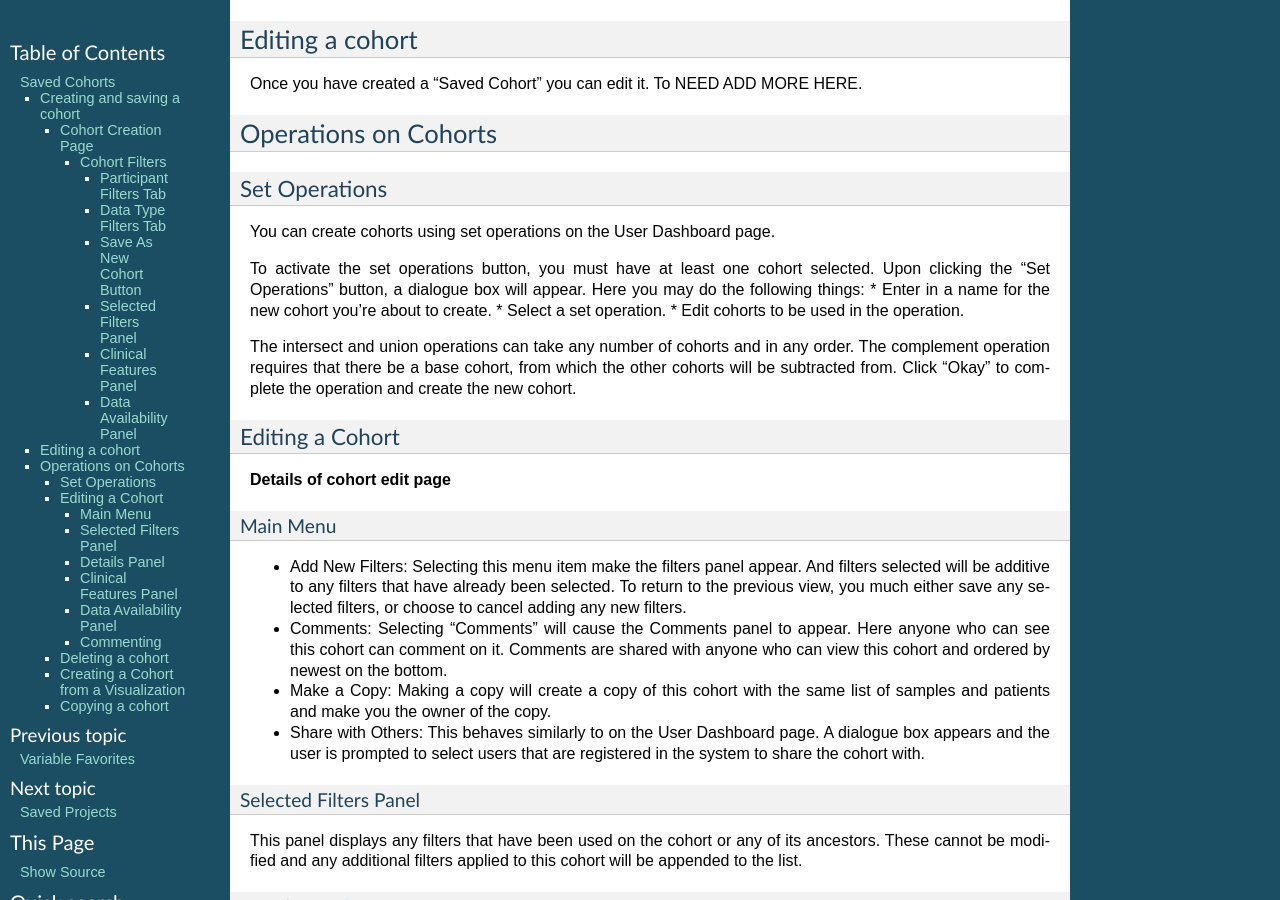
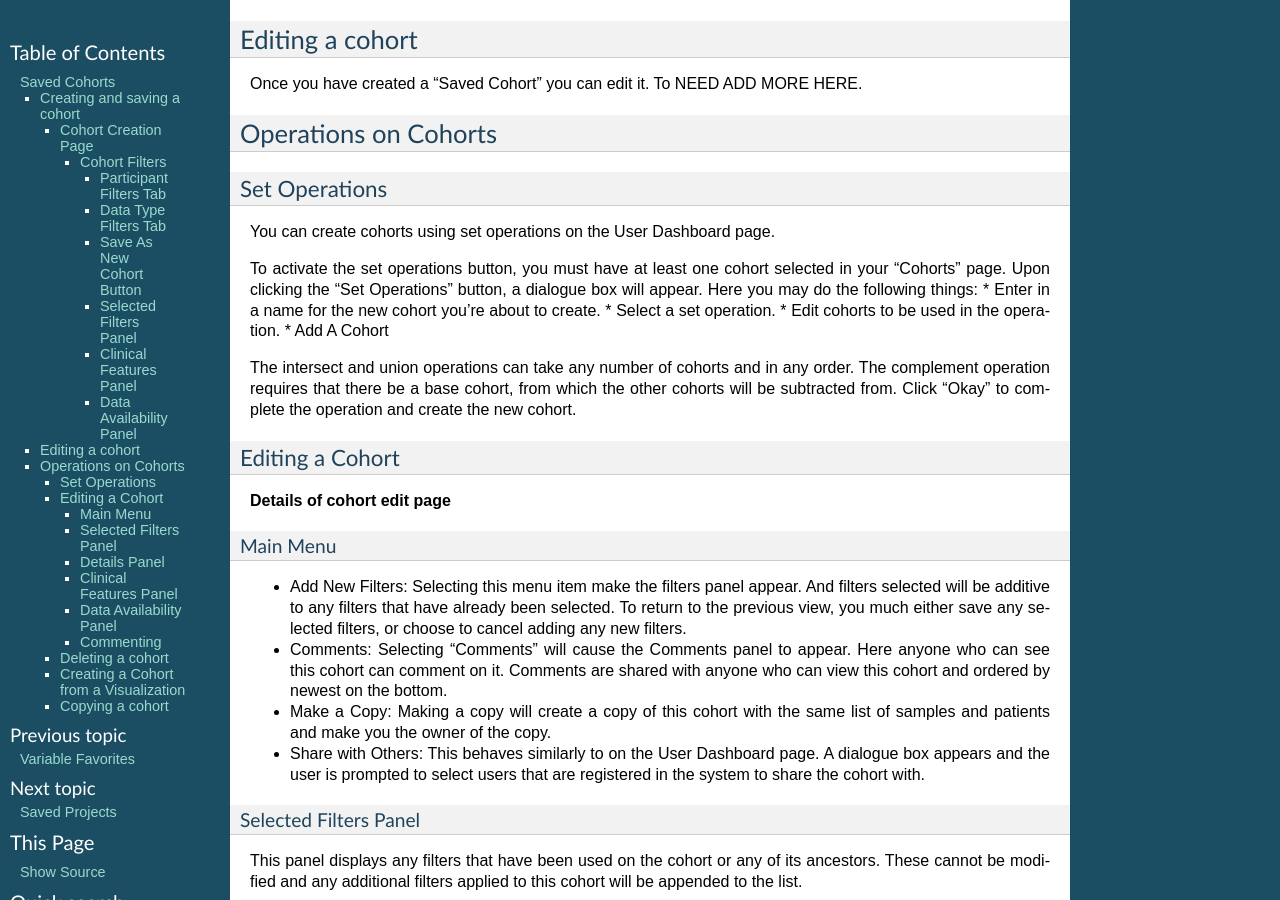
Before and after one commit to isb-cgc/readthedocs, a Sphinx documentation site: the page built from docs/source/sections/webapp/Saved-Cohorts.rst, in a window 1280 px wide and 900 px high, scrolled down 1885 px. Built offline with Sphinx 7.4.7, drawn with Linux system fonts in a browser that asks for light colours.

Commit message:
Update Saved-Cohorts.rst

```diff
--- a/docs/source/sections/webapp/Saved-Cohorts.rst
+++ b/docs/source/sections/webapp/Saved-Cohorts.rst
@@ -113,11 +113,12 @@ Set Operations
 
 You can create cohorts using set operations on the User Dashboard page.
 
-To activate the set operations button, you must have at least one cohort selected. Upon clicking the “Set Operations”
+To activate the set operations button, you must have at least one cohort selected in your "Cohorts" page. Upon clicking the “Set Operations”
 button, a dialogue box will appear. Here you may do the following things:
 * Enter in a name for the new cohort you’re about to create.
 * Select a set operation.
 * Edit cohorts to be used in the operation.
+* Add A Cohort
 
 The intersect and union operations can take any number of cohorts and in any order.
 The complement operation requires that there be a base cohort, from which the other cohorts will be subtracted from.
```
